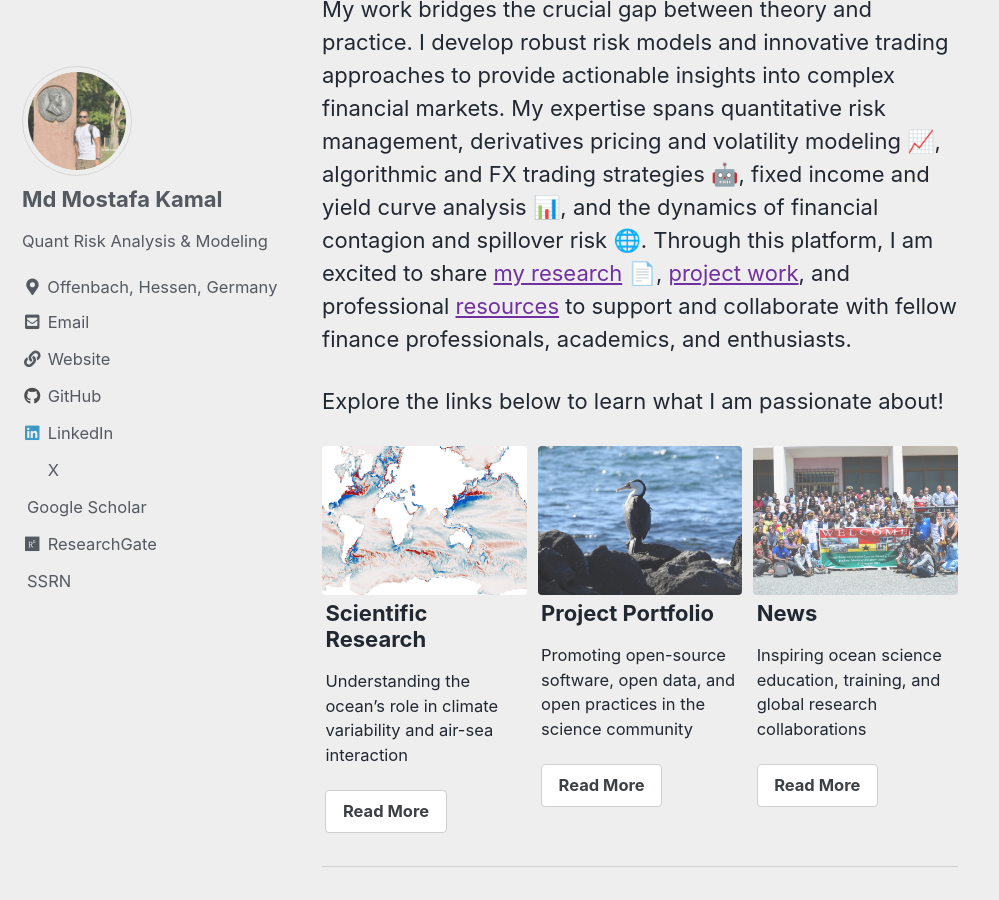
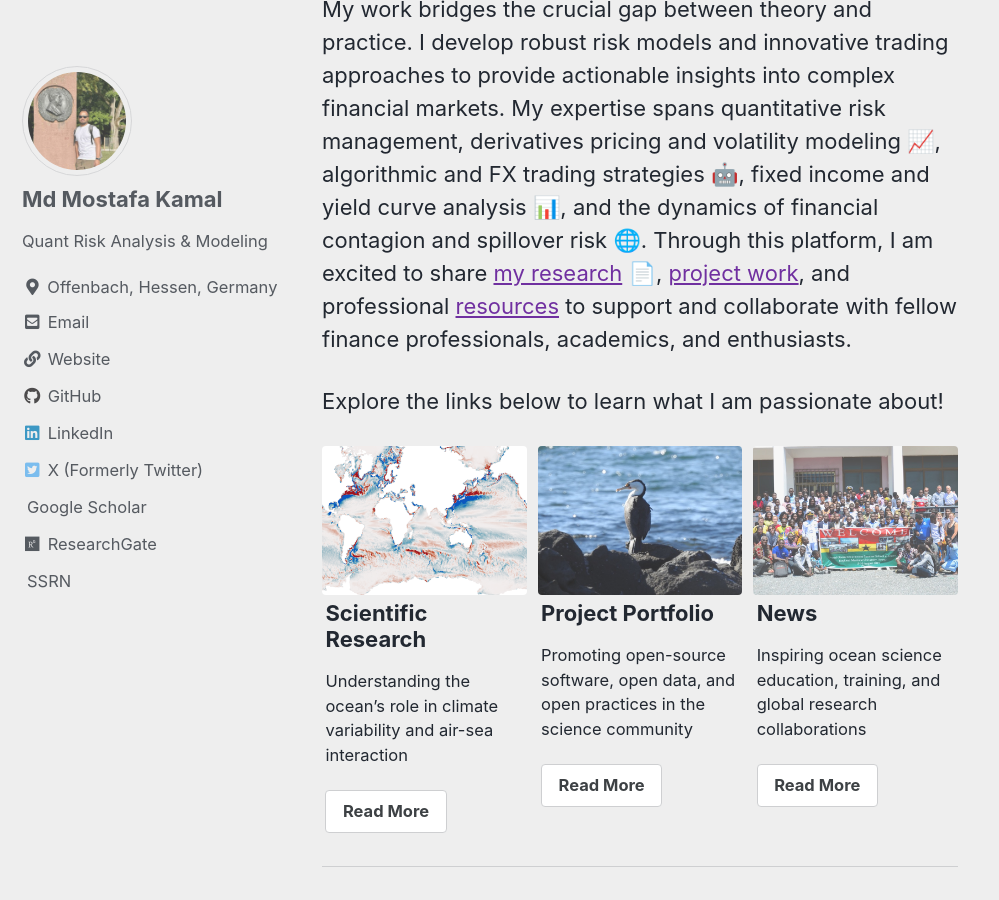
Before and after one commit to Mostafa-MMK/Mostafa-MMK.github.io, a Jekyll site: the page built from _pages/index.md, in a window 1280 px wide and 900 px high, scrolled down 628 px. Shown: the whole window, without its empty margins (0-999 px from the left). Built offline with Jekyll 4.4.1, drawn with Linux system fonts in a browser that asks for light colours; cached includes are drawn as plain includes; the list of posts is cut into pages by our own code; a style sheet for code colours, icons or effects is not loaded.

Commit message:
Update _config.yml

```diff
--- a/_config.yml
+++ b/_config.yml
@@ -123,8 +123,8 @@ author:
     - label: "LinkedIn"
       icon: "fab fa-fw fa-linkedin"
       url: "https://www.linkedin.com/in/jmmostafakamal/"
-    - label: "X"
-      icon: "fab fa-fw fa-x-square"
+    - label: "X (Formerly Twitter)"
+      icon: "fab fa-fw fa-twitter-square"
       url: "https://x.com/MostafaQfin"
     - label: "Facebook"
       icon: "fab fa-fw fa-facebook-square"
```
